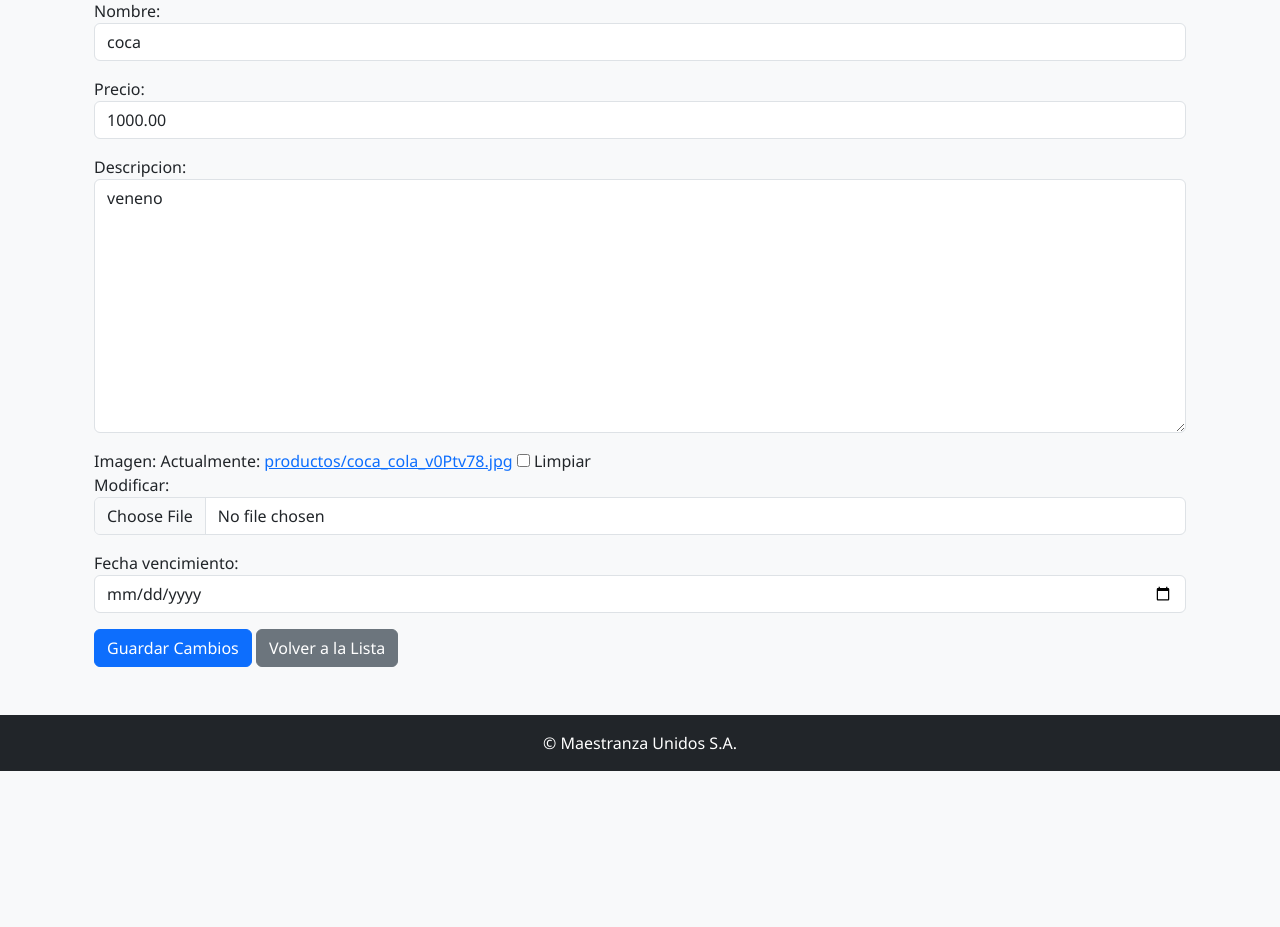
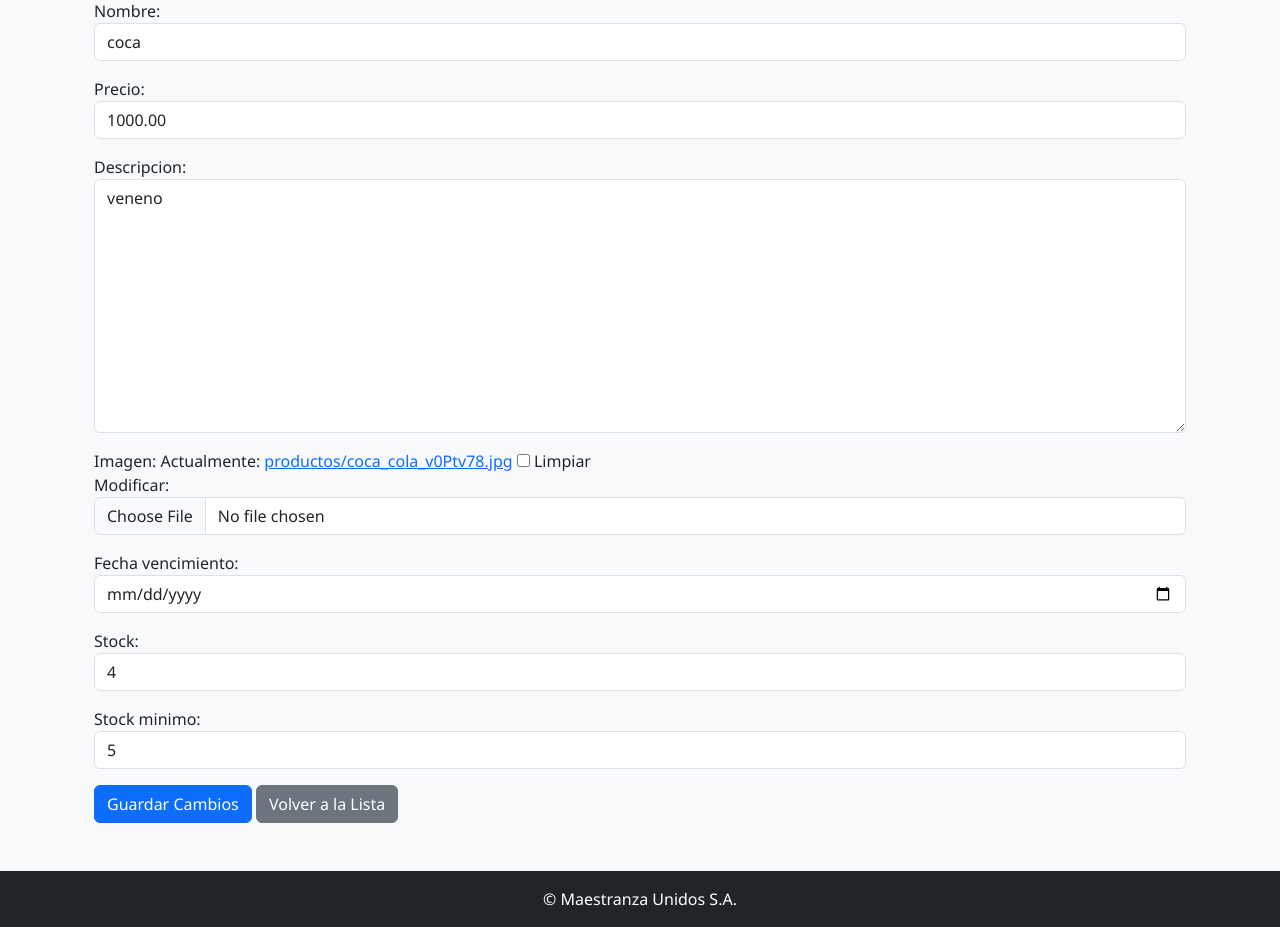
Before and after one commit to NerdSyntax/Maestranza, a Django app: page /productos/editar/6/ in a window 1280 px wide. Shown: the part 231-1158 px from the top of the page. Before the commit the page ends 1002 px from the top, so only its background shows below. Run offline with Django 5.2, Linux system fonts and the light colour scheme; data comes from the database, SQL or seed files in the repository; both versions use the stored data as it was after the commit.

Commit message:
agregando funcionalidad de minimo de stock

```diff
--- a/inventario/forms.py
+++ b/inventario/forms.py
@@ -9,6 +9,8 @@ class ProductoForm(forms.ModelForm):
         fields = '__all__'
         widgets = {
             'fecha_vencimiento': forms.DateInput(attrs={'type': 'date'}),
+            'stock': forms.NumberInput(attrs={'min': 0}),
+            'stock_minimo': forms.NumberInput(attrs={'min': 0}),
         }
 
     def __init__(self, *args, **kwargs):
@@ -21,6 +23,20 @@ class ProductoForm(forms.ModelForm):
         if fecha and fecha < date.today():
             raise forms.ValidationError("La fecha de vencimiento no puede estar en el pasado.")
         return fecha
+
+    def clean_stock(self):
+        stock = self.cleaned_data.get('stock')
+        if stock is not None and stock < 0:
+            raise forms.ValidationError("El stock no puede ser negativo.")
+        return stock
+
+    def clean_stock_minimo(self):
+        minimo = self.cleaned_data.get('stock_minimo')
+        if minimo is not None and minimo < 0:
+            raise forms.ValidationError("El stock mínimo no puede ser negativo.")
+        return minimo
+
+
 class UsuarioForm(forms.ModelForm):
     password = forms.CharField(widget=forms.PasswordInput, required=False)
     password_confirm = forms.CharField(widget=forms.PasswordInput, required=False, label="Confirmar contraseña")
--- a/inventario/models.py
+++ b/inventario/models.py
@@ -21,7 +21,9 @@ class Producto(models.Model):
     precio = models.DecimalField(max_digits=10, decimal_places=2)
     descripcion = models.TextField(blank=True)
     imagen = models.ImageField(upload_to='productos/', blank=True, null=True)
-    fecha_vencimiento = models.DateField(null=True, blank=True)  # ✅ CAMPO NUEVO
+    fecha_vencimiento = models.DateField(null=True, blank=True)
+    stock = models.PositiveIntegerField(default=0)  # ✅ nuevo
+    stock_minimo = models.PositiveIntegerField(default=1)  # ✅ nuevo
 
     def __str__(self):
         return self.nombre
```
Also changed, not shown: inventario/templates/inventario/producto_crud.html (+9 -1 lines), db.sqlite3, inventario/migrations/0005_producto_stock_producto_stock_minimo.py (added).
